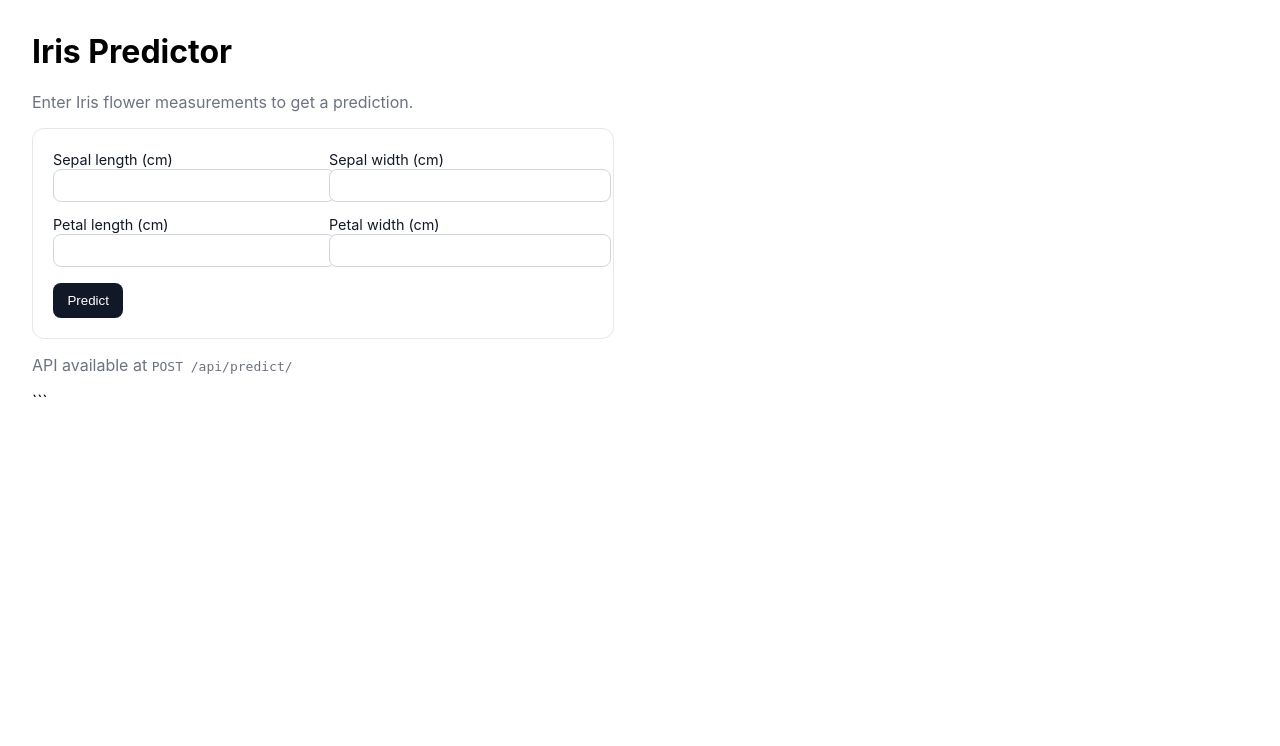
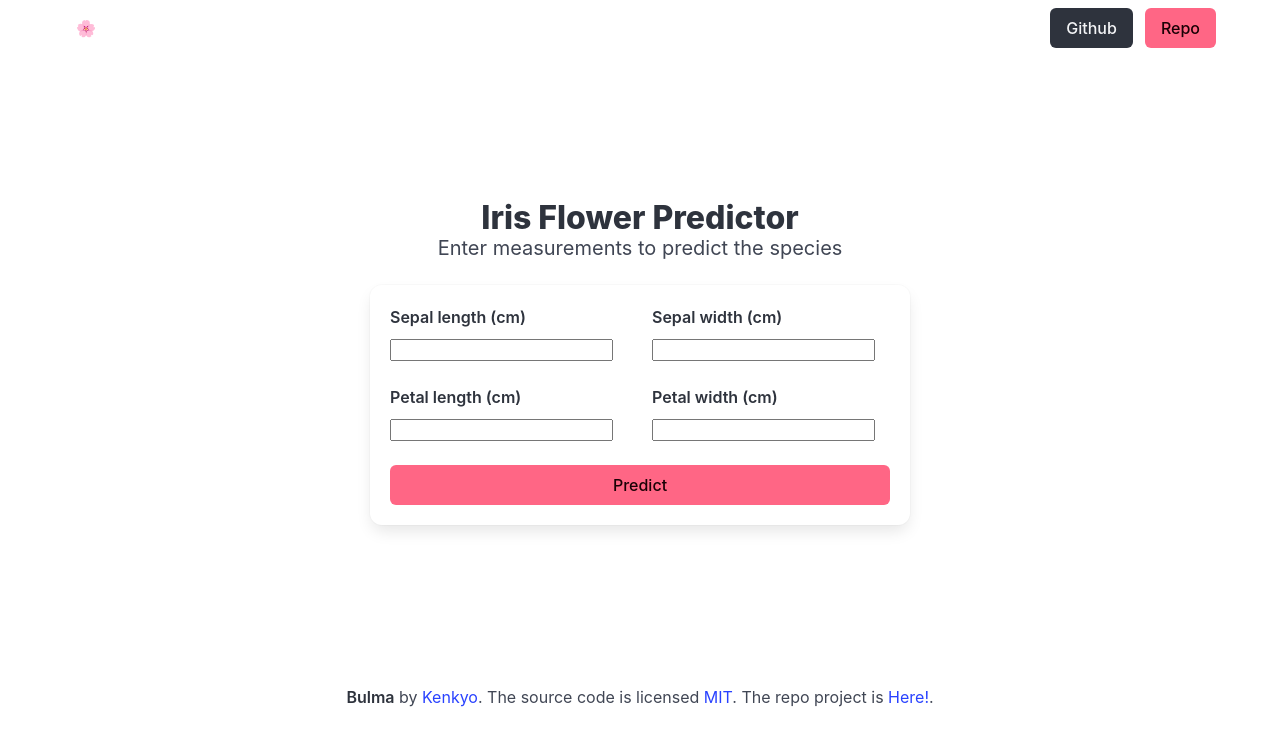
Before and after one commit to Kenkyoo/django-iris-predictor, a Django app: page / in a window 1280 px wide. Shown: the top 746 px of the page. Run offline with Django 4.2, Linux system fonts and the light colour scheme.

Commit message:
add BulmaCSS and set styles

````diff
--- a/templates/predictor/predict_form.html
+++ b/templates/predictor/predict_form.html
@@ -5,61 +5,104 @@
 <meta charset="utf-8" />
 <title>Iris Predictor</title>
 <meta name="viewport" content="width=device-width, initial-scale=1" />
-<style>
-body { font-family: Inter, system-ui, -apple-system, Segoe UI, Roboto, Arial, sans-serif; margin: 2rem; }
-.card { max-width: 540px; padding: 1.25rem; border: 1px solid #e5e7eb; border-radius: 12px; }
-.row { display: grid; gap: 0.75rem; grid-template-columns: 1fr 1fr; }
-label { font-size: 0.9rem; color: #111827; }
-input { width: 100%; padding: 0.5rem; border: 1px solid #d1d5db; border-radius: 8px; }
-button { margin-top: 1rem; padding: 0.6rem 0.9rem; border: 0; border-radius: 8px; background: #111827; color: white; cursor: pointer; }
-.result { margin-top: 1rem; background: #f9fafb; border: 1px solid #e5e7eb; border-radius: 8px; padding: 0.75rem; }
-.muted { color: #6b7280; }
-</style>
+<link
+  rel="stylesheet"
+  href="https://cdn.jsdelivr.net/npm/bulma@1.0.4/css/bulma.min.css"
+>
 </head>
 <body>
-<h1>Iris Predictor</h1>
-<p class="muted">Enter Iris flower measurements to get a prediction.</p>
-<div class="card">
+
+<section class="hero is-darker is-medium">
+  <div class="hero-head">
+ <nav class="navbar">
+  <div class="container">
+    <div id="navMenu" class="navbar-menu">
+      <div class="navbar-start">
+        <a class="navbar-item">
+          <strong class="has-text-white">🌸 Iris Predictor</strong>
+        </a>
+      </div>
+
+      <div class="navbar-end">
+        <div class="navbar-item">
+          <div class="buttons">
+            <a href="https://github.com/Kenkyoo" class="button is-dark">Github</a>
+            <a href="https://github.com/Kenkyoo/django-iris-predictor" class="button is-danger">Repo</a>
+          </div>
+        </div>
+      </div>
+    </div>
+  </div>
+</nav>
+  </div>
+
+  <div class="hero-body">
+    <div class="container">
+      <p class="title has-text-centered">Iris Flower Predictor</p>
+      <p class="subtitle has-text-centered">Enter measurements to predict the species</p>
+
+      <div class="box" style="max-width:540px; margin: 0 auto;">
         <form action="/predict/" method="post">
           {% csrf_token %}
-<div class="row">
-<div>
-<label for="id_sepal_length">Sepal length (cm)</label>
-{{ form.sepal_length }}
-</div>
-<div>
-<label for="id_sepal_width">Sepal width (cm)</label>
-{{ form.sepal_width }}
-</div>
-<div>
-<label for="id_petal_length">Petal length (cm)</label>
-{{ form.petal_length }}
-</div>
-<div>
-<label for="id_petal_width">Petal width (cm)</label>
-{{ form.petal_width }}
+          <div class="columns is-multiline">
+            <div class="column is-half">
+              <div class="field">
+                <label class="label">Sepal length (cm)</label>
+                <div class="control">{{ form.sepal_length }}</div>
               </div>
             </div>
-<button type="submit">Predict</button>
+            <div class="column is-half">
+              <div class="field">
+                <label class="label">Sepal width (cm)</label>
+                <div class="control">{{ form.sepal_width }}</div>
+              </div>
+            </div>
+            <div class="column is-half">
+              <div class="field">
+                <label class="label">Petal length (cm)</label>
+                <div class="control">{{ form.petal_length }}</div>
+              </div>
+            </div>
+            <div class="column is-half">
+              <div class="field">
+                <label class="label">Petal width (cm)</label>
+                <div class="control">{{ form.petal_width }}</div>
+              </div>
+            </div>
+          </div>
+          <button class="button is-danger is-fullwidth" type="submit">Predict</button>
         </form>
+
         {% if submitted and result %}
-<div class="result">
-Predicted class: {{ result.class_name }}<br />
-<img src="{% static 'predictor/images/'|add:result.class_name|add:'.jpg' %}" width="200" style="margin-top:0.75rem; border-radius:8px;" />
-<div class="muted">
-Probabilities:
-<ul>
+        <div class="notification is-light is-success mt-4">
+          <p class="title is-5">{{ result.class_name }}</p>
+          <img src="{% static 'predictor/images/'|add:result.class_name|add:'.jpg' %}" width="200" style="border-radius:8px;" />
+          <ul class="mt-3">
             {% for name, p in result.probabilities.items %}
-<li>{{ name }}: {{ p|floatformat:3 }}</li>
+            <li><strong>{{ name }}:</strong> {{ p|floatformat:3 }}</li>
             {% endfor %}
           </ul>
         </div>
+        {% endif %}
+
       </div>
-{% endif %}
     </div>
-<p class="muted" style="margin-top:1rem;">
-API available at <code>POST /api/predict/</code>
+  </div>
+
+  <div class="hero-foot p-4">
+  	<div class="content has-text-centered">
+    <p>
+      <strong>Bulma</strong> by <a href="https://github.com/Kenkyoo">Kenkyo</a>.
+      The source code is licensed
+      <a href="https://opensource.org/license/mit">MIT</a>. The
+      repo project is
+      <a href="https://github.com/Kenkyoo/django-iris-predictor"
+        >Here!</a
+      >.
     </p>
+    </div>
+  </div>
+</section>
+
 </body>
 </html>
-```
````
Lines whose indentation alone changed are shown as unchanged.
